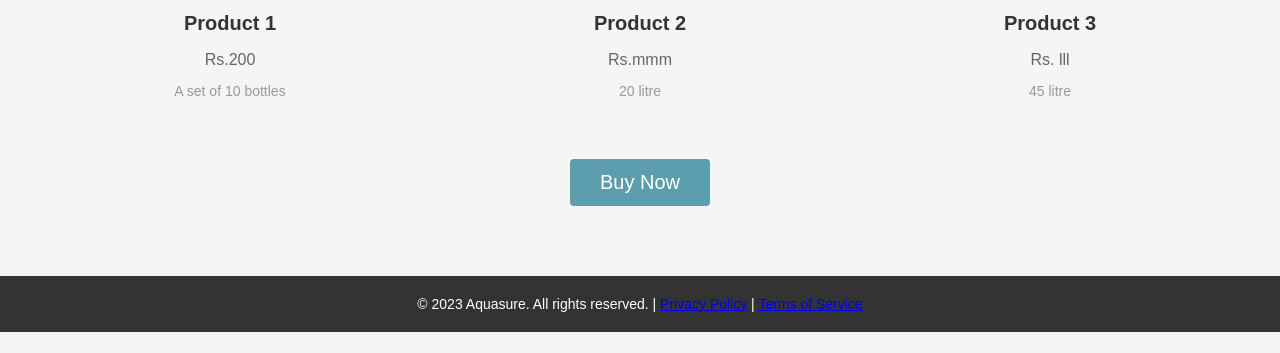
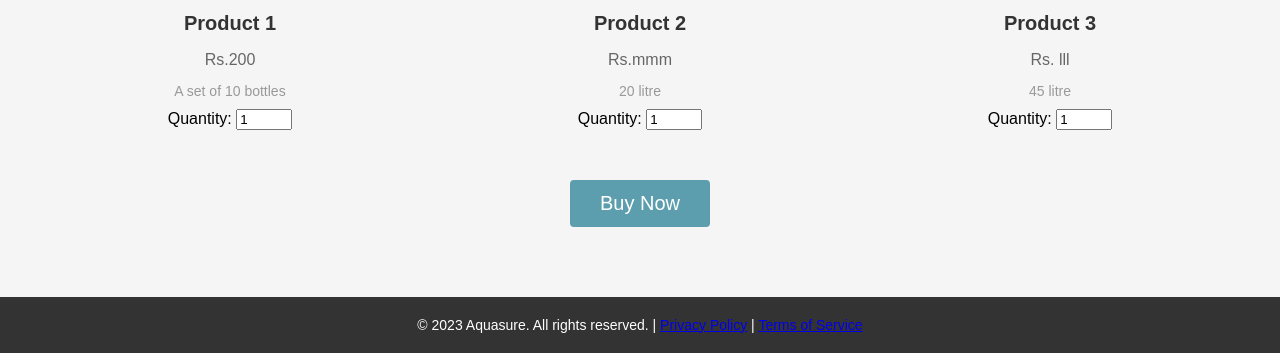
Before and after one commit to aryan7641/AquaSure, a plain HTML site: page order.html in a window 1280 px wide. Shown: the part 548-901 px from the top of the page. Before the commit the page ends 880 px from the top, so only its background shows below. Drawn offline with Linux system fonts and the light colour scheme.

Commit message:
Update order.html

```diff
--- a/order.html
+++ b/order.html
@@ -85,18 +85,30 @@
         <h3 class="product-title">Product 1</h3>
         <p class="product-price">Rs.200</p>
         <p class="product-description">A set of 10 bottles</p>
+        <div class="quantity-input">
+          <label for="quantity-product1" class="quantity-label">Quantity:</label>
+          <input type="number" id="quantity-product1" value="1" min="1" max="10">
+        </div>
       </div>
       <div class="product">
         <img src="https://images.meesho.com/images/products/105387047/syidf_512.webp" alt="Product 2" />
         <h3 class="product-title">Product 2</h3>
         <p class="product-price">Rs.mmm</p>
         <p class="product-description">20 litre</p>
+        <div class="quantity-input">
+          <label for="quantity-product1" class="quantity-label">Quantity:</label>
+          <input type="number" id="quantity-product1" value="1" min="1" max="10">
+        </div>
       </div>
       <div class="product">
         <img src="https://tiimg.tistatic.com/fp/1/006/211/20l-mineral-water-can-132.jpg" alt="Product 3" />
         <h3 class="product-title">Product 3</h3>
         <p class="product-price">Rs. lll</p>
         <p class="product-description">45 litre</p>
+        <div class="quantity-input">
+          <label for="quantity-product1" class="quantity-label">Quantity:</label>
+          <input type="number" id="quantity-product1" value="1" min="1" max="10">
+        </div>
       </div>
     </div>
     <div class="cta-button">
```
